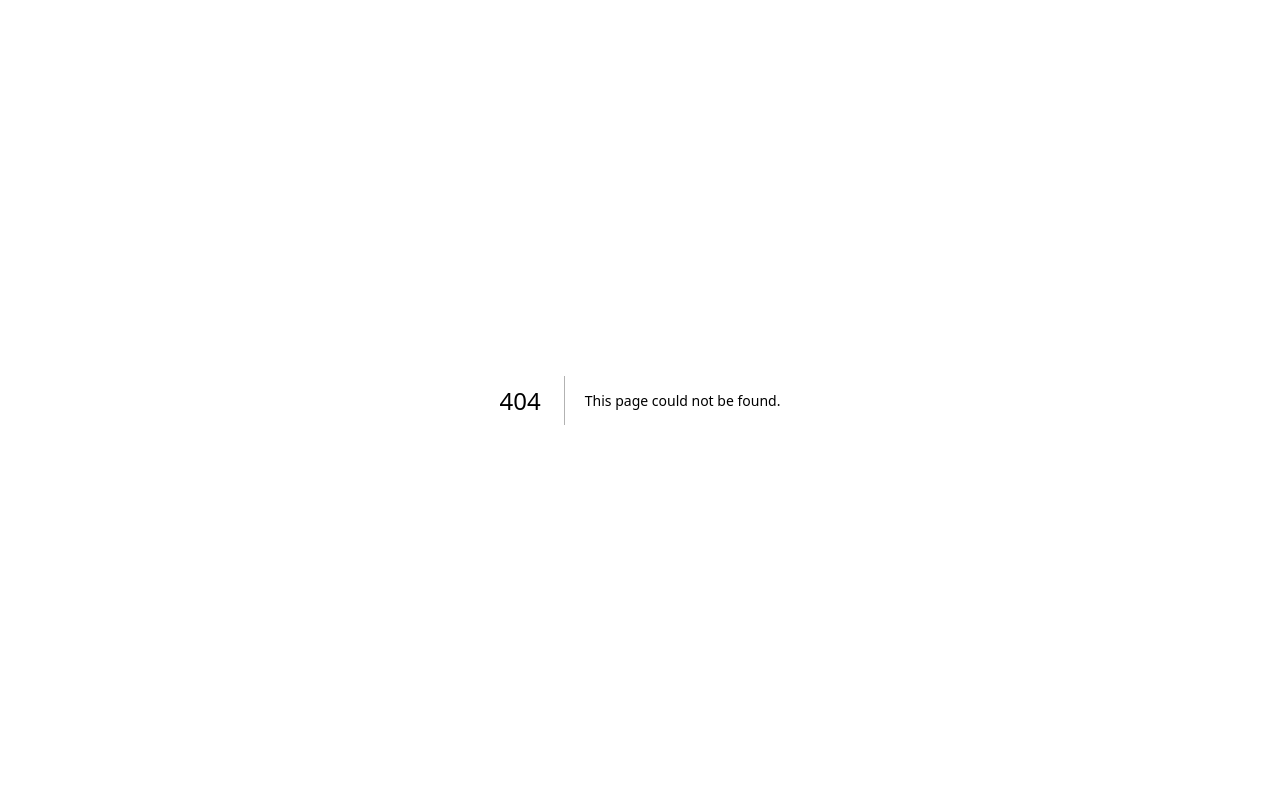
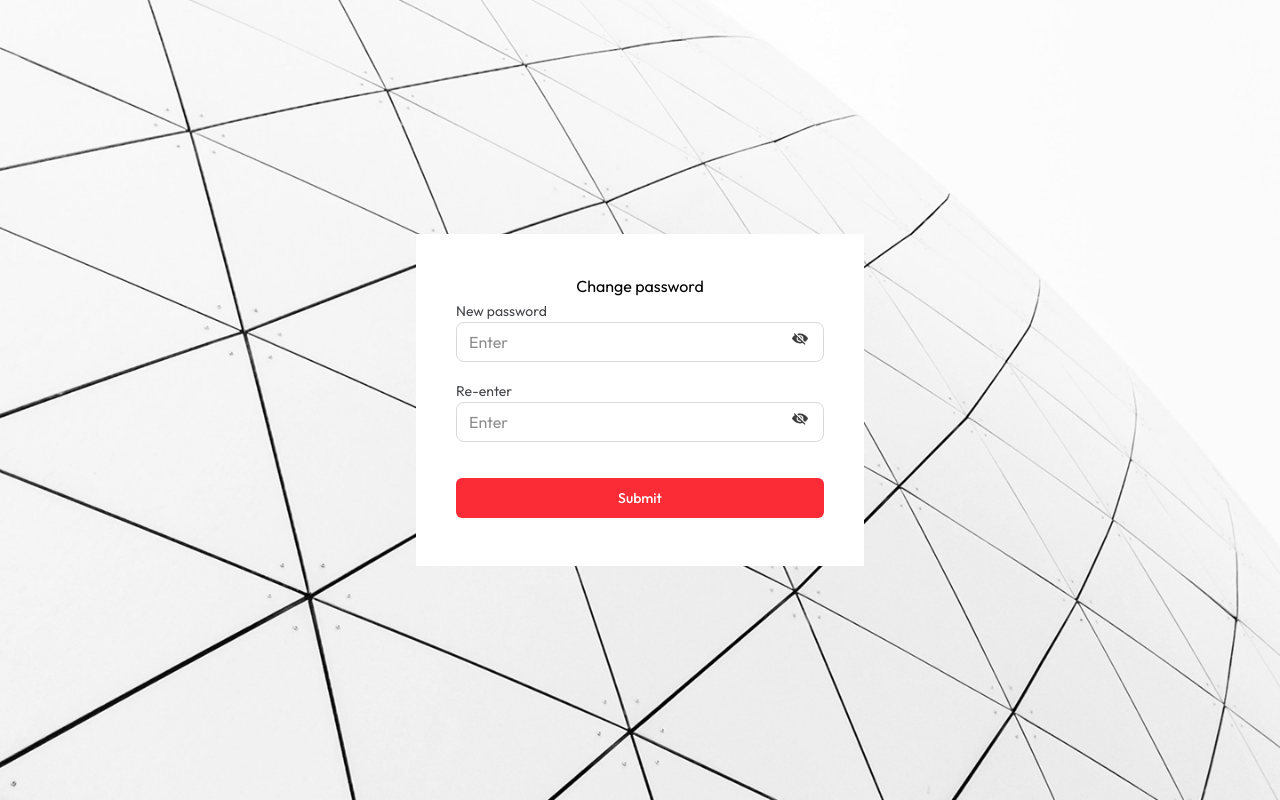
Before and after one commit to khunghaydien/okwi-frontend, a Next.js app: page /change-password in a window 1280 px wide. Before the commit this address had no page. Built offline with nearby package versions, Linux system fonts and the light colour scheme.

Commit message:
implemented ui for the change password page

```diff
--- /dev/null
+++ b/app/(authen)/change-password/page.tsx
@@ -0,0 +1,82 @@
+"use client";
+import Input from "@/components/ui/input";
+import SlashEyeIcon from "@/public/icons/slash-eye-icon";
+import { useState } from "react";
+import { useFormik } from "formik";
+import { Button } from "@/components/ui/button";
+import { scrollToFirstElement } from "@/ultils/scroll-dom";
+import * as yup from "yup";
+
+export default function ChangePassword() {
+  const formik = useFormik({
+    initialValues: {
+      new_password: "",
+      confirm_password: "",
+    },
+    validationSchema: yup.object({
+      new_password: yup.string().nullable().required("New password is requied"),
+      confirm_password: yup
+        .string()
+        .nullable()
+        .required("Confirm password is required")
+        .oneOf([yup.ref("new_password"), null], "Password do not match"),
+    }),
+    onSubmit: (values) => {
+      setTimeout(() => {
+        scrollToFirstElement("error-message-scroll");
+      });
+      handleSubmit(values);
+    },
+  });
+  const { values, setFieldValue, errors, touched } = formik;
+  const [showNewPassword, setShowNewPassword] = useState(false);
+  const [showConfirmPassword, setShowConfirmPassword] = useState(false);
+  const onChangeValue = (value: unknown, keyname: string) => {
+    setFieldValue(keyname, value);
+  };
+  const handleSubmit = async (values: any) => {
+    try {
+      console.log("Form submitted with values:", values);
+    } catch (error) {
+    } finally {
+    }
+  };
+  return (
+    <form onSubmit={formik.handleSubmit}>
+      <div className="text-center w-full">Change password</div>
+
+      <Input
+        value={values.new_password}
+        onChange={(e) => onChangeValue(e.target.value, "new_password")}
+        label="New password"
+        placeholder="Enter"
+        className="w-[368px] mb-2"
+        type={showNewPassword ? "text" : "password"}
+        icon={<SlashEyeIcon />}
+        error={!!errors.new_password && !!touched.new_password}
+        errorMessage={errors.new_password}
+        onIconClick={() => setShowNewPassword((prev) => !prev)}
+      />
+
+      <Input
+        value={values.confirm_password}
+        onChange={(e) => onChangeValue(e.target.value, "confirm_password")}
+        label="Re-enter"
+        placeholder="Enter"
+        className="w-[368px] mb-2"
+        type={showConfirmPassword ? "text" : "password"}
+        icon={<SlashEyeIcon />}
+        error={!!errors.confirm_password && !!touched.confirm_password}
+        errorMessage={errors.confirm_password}
+        onIconClick={() => setShowConfirmPassword((prev) => !prev)}
+      />
+
+      <Button
+        type="submit"
+        className="w-[368px] mb-2 mt-5 bg-red-500 text-white hover:bg-red-400 cursor-pointer"
+      >
+        Submit
+      </Button>
+    </form>
+  );
+}
```
